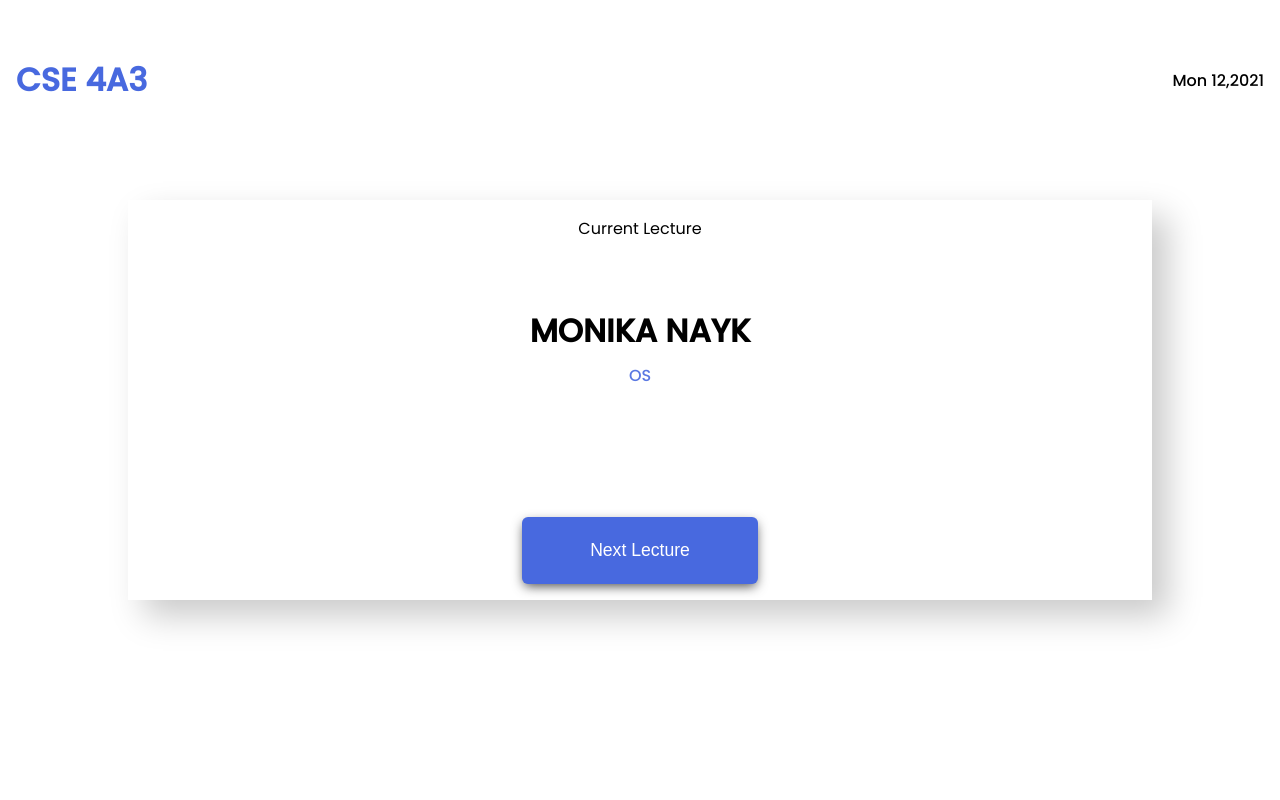
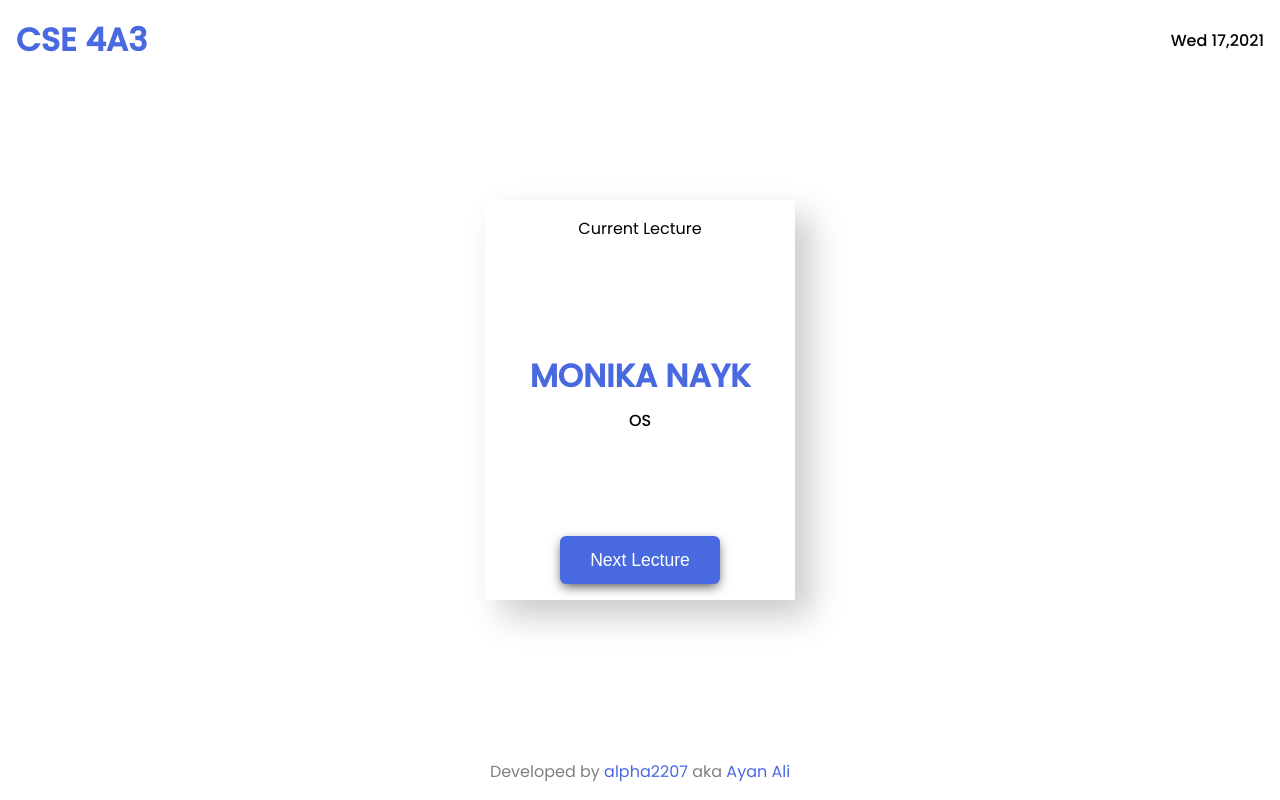
Before and after one commit to ayanalimevv/lecinfo, a plain HTML site: page index.html in a window 1280 px wide. Drawn offline with Linux system fonts and the light colour scheme.

Commit message:
Add files via upload

```diff
--- a/app.js
+++ b/app.js
@@ -1,9 +1,19 @@
+// All variables
 let facinfo=document.getElementById("facinfo");
 let subinfo=document.getElementById("subinfo");
+let datediv=document.getElementById("date");
+let nextfacinfo=document.getElementById("nextfacinfo");
+let nextsubinfo=document.getElementById("nextsubinfo");
+let rotatebtn=document.getElementsByClassName("rotate")[0];
+let rotatebtn2=document.getElementsByClassName("rotate")[1];
+let card=document.querySelector(".card");
 let date= new Date();
 let hours=date.getHours();
+let lecinfo;
 let minutes=date.getMinutes();
 let index=Index(hours);
+let teacherinfo="";
+// Getting today name
 const weekday = new Array(7);
 weekday[0] = "Sunday";
 weekday[1] = "Monday";
@@ -13,6 +23,8 @@ weekday[4] = "Thursday";
 weekday[5] = "Friday";
 weekday[6] = "Saturday";
 let day = weekday[date.getDay()];
+
+// Everyday tt of both batches
 let Monday1=["Weekly/OOCUML","CN","Lunch","OS","OS","PCS:2","PCS:2"];
 let Monday2=["Weekly/OOCUML","CN","Lunch","OOOCUML","OOCUML","PCS:2","PCS:2"];
 let Tuesday1=["OOCUML","OOCUML","Lunch","COMA","PSNM","LIB","CN"];
@@ -26,6 +38,7 @@ let Friday2=["COMA","PSNM","Lunch","CN","LIB","CN","CN"];
 let Saturday1=["OOCUML","PSNM","Lunch","OS","LIB/OOCUML","COMA","COMA"];
 let Saturday2=["OOCUML","PSNM","Lunch","OS","LIB/OOCUML","PSNM","PSNM"];
 
+// Faculties object having faculty name as key and subject name as value
 var Faculties={
     "MONIKA NAYK":"OS",
     "KEYA PATEL":"OOCUML",
@@ -36,15 +49,62 @@ var Faculties={
     "-":"PCS:2",
     "Break Time":"Lunch"
 }
+// getting day value and converting to array corresponding to that day name
 let value=(day+"1");
-value=eval(value);
-var lecinfo;
-if(index===-1||index>6){
-    lecinfo="No Lecture 🥳";
-} else{
-    lecinfo=value[index];
+value=eval(value);//Convert string to variable name's
+
+// Finding and putting current lecture info
+findinfo(index);
+facinfo.innerText=teacherinfo;
+subinfo.innerText=lecinfo;
+
+// Formation of date string that has to display on nav
+day=day.slice(0,3);
+datetodisplay=`${day} ${date.getDate()},${date.getFullYear()}`
+datediv.innerText=datetodisplay;
+
+// information of next lecture(Fetching and putting in div)
+index++;
+findinfo(index);
+nextfacinfo.innerText=teacherinfo;
+nextsubinfo.innerText=lecinfo;
+
+// Adding event listener to both of button
+rotatebtn.addEventListener('click',()=>{
+    card.classList.add('rotateddiv');
+})
+rotatebtn2.addEventListener('click',()=>{
+    card.classList.remove('rotateddiv');
+})
+
+
+// functions used in program
+
+// Clever algorithm to find index based on time
+function Index(hours){
+        if(hours>=9 && hours<12){
+            return (minutes>30)?(hours-9):(hours-10);
+        }
+        else if(hours>=12 && hours<17){
+            return (minutes>15)?(hours-9):(hours-10);
+        }
+        else{
+            return -1;
+        }
+    }
+
+// assigning value to lecinfo and teacherinfo based on index
+function findinfo(index){
+    if(index<1||index>6){
+        lecinfo="No Lecture 🥳";
+        teacherinfo="Enjoy!"
+    } else{
+        lecinfo=value[index];
+        teacherinfo = getKeyByValue(Faculties,lecinfo );
+    }
 }
 
+// Getting key by value to get teacher name by subject in Faculties object
 function getKeyByValue(object, value) {
     for (var prop in object) {
         if (object.hasOwnProperty(prop)) {
@@ -53,20 +113,3 @@ function getKeyByValue(object, value) {
         }
     }
 }
-let teacherinfo = getKeyByValue(Faculties,lecinfo );
-
-
-function Index(hours){
-    if(hours>=9 && hours<12){
-        return (minutes>30)?(hours-9):(hours-10);
-    }
-    else if(hours>=12 && hours<17){
-        return (minutes>15)?(hours-9):(hours-10);
-    }
-    else{
-        return -1;
-    }
-}
-day=day.slice(0,3);
-facinfo.innerText=teacherinfo;
-subinfo.innerText=lecinfo;
--- a/index.html
+++ b/index.html
@@ -12,15 +12,30 @@
 <body>
     <div id="head">
         <h1>CSE 4A3</h1>
-        <p id="date">Mon 12,2021</p>
+        <p id="date"></p>
     </div>
     <div id="info">
-        <p>Current Lecture</p>
-        <div>
-            <h1 id="facinfo"></h1>
-            <p id="subinfo"></p>
+        <div class="card">
+            <div class="front">
+                <p>Current Lecture</p>
+                <div>
+                    <h1 id="facinfo"></h1>
+                    <p id="subinfo"></p>
+                </div>
+                <button class="rotate">Next Lecture</button>
+            </div>
+            <div class="back">
+                <p>Next Lecture</p>
+                <div>
+                    <h1 id="nextfacinfo"></h1>
+                    <p id="nextsubinfo"></p>
+                </div>
+                <button class="rotate">Current Lecture</button>
+            </div>
         </div>
-        <button>Next Lecture</button>
+    </div>
+    <div id="footer">
+        <p>Developed by <span>alpha2207</span> aka <span>Ayan Ali</span></p>
     </div>
     <script src="app.js"></script>
 </body>
--- a/style.scss
+++ b/style.scss
@@ -1,64 +1,112 @@
-@import url('https://fonts.googleapis.com/css2?family=Montserrat:wght@400;500;600&family=Poppins:wght@100;300;400;500&family=Roboto:wght@100;300;400&display=swap');
-*{
+@import url("https://fonts.googleapis.com/css2?family=Montserrat:wght@400;500;600&family=Poppins:wght@100;300;400;500&family=Roboto:wght@100;300;400&display=swap");
+* {
   box-sizing: border-box;
   margin: 0;
   padding: 0;
 }
-body{
+body {
   width: 100vw;
   height: 100vh;
-    font-family: 'Poppins';
+  font-family: "Poppins";
   position: relative;
   display: flex;
   flex-direction: column;
 }
-#head{
+#head {
   display: flex;
   justify-content: flex-end;
   align-items: center;
   flex-direction: row;
   width: 100%;
-    height: 20%;
   position: absolute;
   padding: 1rem;
-    h1{
+  h1 {
     color: #4869df;
   }
-    #date{
+  #date {
     margin-left: auto;
     font-weight: 500;
     color: rgba($color: #000000, $alpha: 1);
   }
 }
-#info{
+#info {
   perspective: 1000px;
-    display: grid;
-    grid-template-rows: 1fr 3fr 1fr;
-    grid-gap: 1rem;
+  display: flex;
   justify-content: center;
-    align-content: center;
+  align-items: center;
+  flex-direction: column;
   text-align: center;
-    padding: 1rem;
   position: absolute;
   top: 50%;
   left: 50%;
-    transform: translate(-50%,-50%);
   width: 80%;
   height: 50%;
+  transform: translate(-50%, -50%);
+  width: 310px;
+  div {
+    margin: auto;
+  }
+  .card {
+    width: 100%;
+    height: 100%;
+    transition: transform 0.6s;
+    transform-style: preserve-3d;
     box-shadow: 16px 16px 32px #cacaca, -9px -9px 32px #ffffff;
-    #facinfo{
+    background: white;
+  }
+  .front,
+  .back {
+    position: absolute;
+    width: 100%;
+    height: 100%;
+    backface-visibility: hidden;
+    display: flex;
+    justify-content: center;
+    align-items: center;
+    flex-direction: column;
+    padding: 1rem;
+  }
+  .back {
+    transform: rotateY(180deg);
+  }
+  #facinfo,
+  #nextfacinfo {
     color: black;
     margin: 0.5rem;
+    color: #4869df;
   }
-    #subinfo{
-        color: rgba($color: #4869df, $alpha: 0.9);
+  #subinfo,
+  #nextsubinfo {
     font-weight: 500;
   }
-    button{
+  button {
     color: #fff;
     background-color: #4869df;
     border: none;
     border-radius: 6px;
     font-size: 1.1rem;
-    box-shadow: 0px 4px 12px -2px #474747;    }
+    height: 3rem;
+    width: 10rem;
+    box-shadow: 0px 4px 12px -2px #474747;
   }
+}
+.rotateddiv {
+  transform: rotateY(180deg);
+}
+#footer {
+  width: 100%;
+  position: absolute;
+  bottom: 0;
+  left: 0;
+  display: flex;
+  text-align: center;
+  justify-content: center;
+  align-items: center;
+  margin: 1rem 0;
+  p {
+    color: rgba($color: #000000, $alpha: 0.5);
+    span {
+      color: #4869df;
+    }
+  }
+}
```
Also changed, not shown: style.css, 1 other file. Lines whose indentation alone changed are shown as unchanged.
